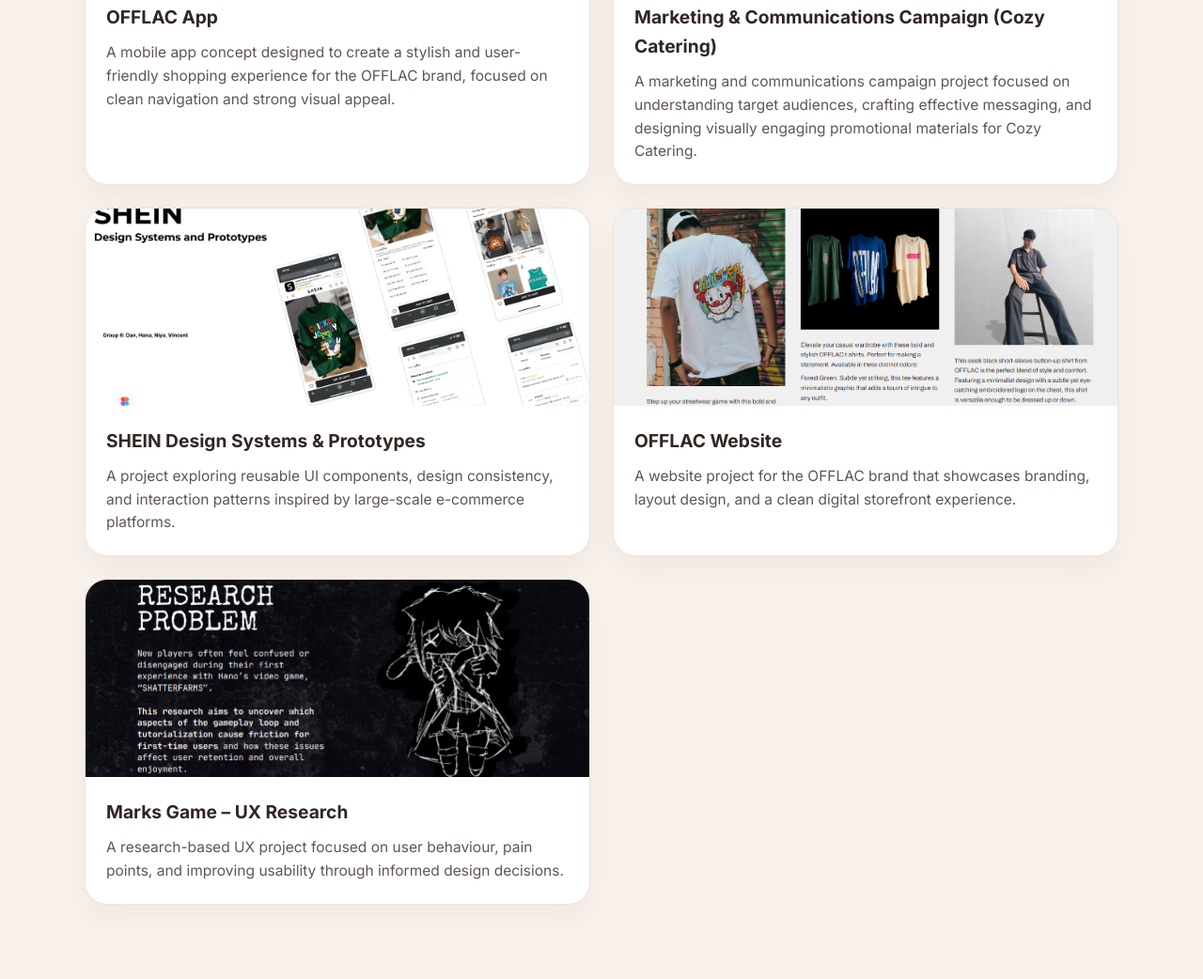
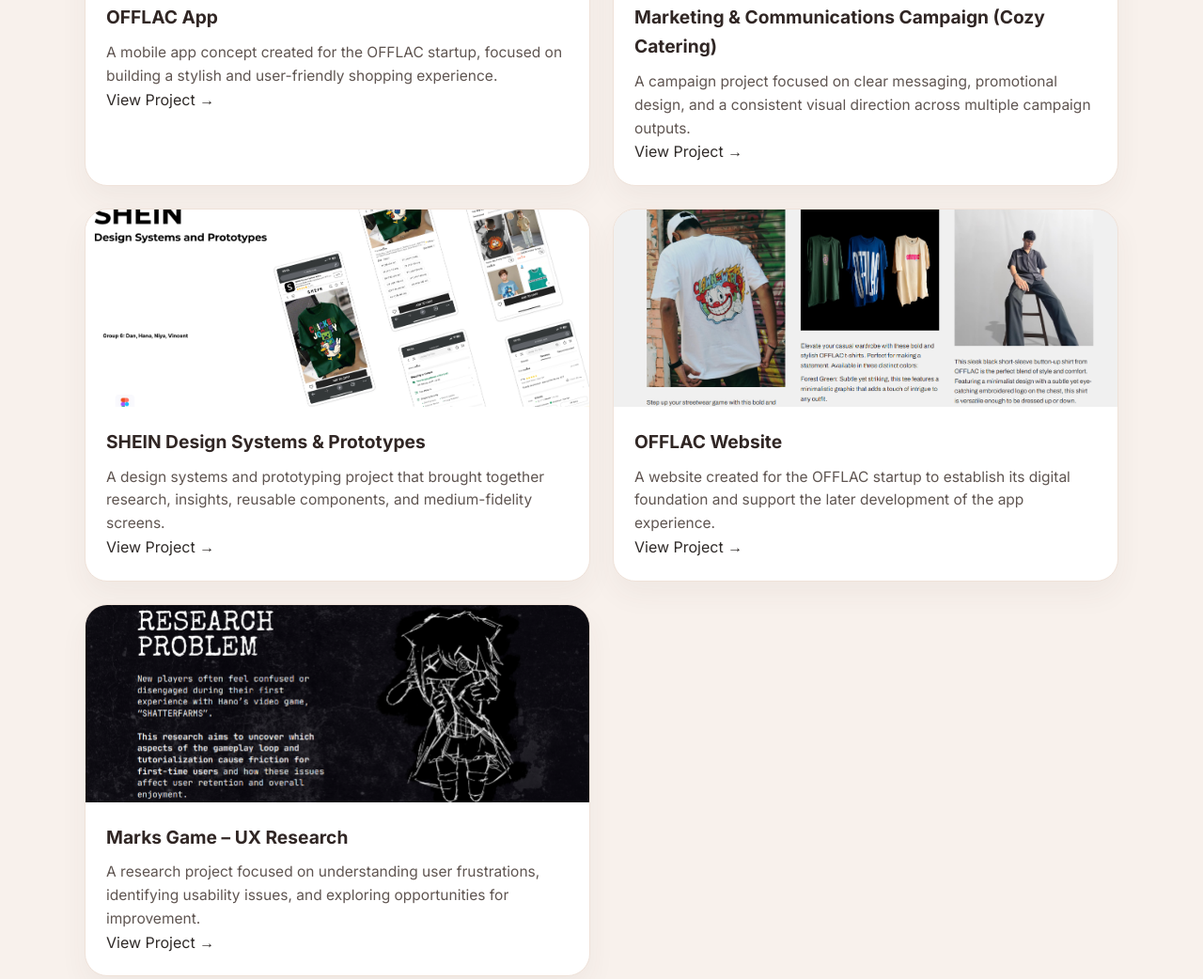
Before and after one commit to niyamaredia/niya-portfolio, a plain HTML site: page index.html in a window 1280 px wide. Shown: the part 1649-2691 px from the top of the page at 94% size. Drawn offline with nearby package versions, Linux system fonts and the light colour scheme.

Commit message:
Update index.html

```diff
--- a/index.html
+++ b/index.html
@@ -77,10 +77,10 @@
             to build experiences that feel both visually engaging and easy to use.
           </p>
           <p>
-            My goal is to continue growing as a designer and create digital products
-            that positively impact people’s lives. Through my projects, I aim to show
-            not only my design skills, but also my ability to think critically, solve
-            problems, and design with care.
+            My portfolio reflects my growth across UX design, visual communication,
+            marketing, and digital experiences. Through my projects, I aim to show
+            not only the final outcome, but also the thinking, strategy, and care
+            behind each solution.
           </p>
         </div>
       </div>
@@ -94,72 +94,75 @@
         </div>
 
         <div class="projects-grid">
-          <article class="project-card">
+          <a href="offlac-app.html" class="project-card">
             <div class="project-image">
               <img src="images/offlac-app.png" alt="OFFLAC App project screenshot" />
             </div>
             <div class="project-content">
               <h3>OFFLAC App</h3>
               <p>
-                A mobile app concept designed to create a stylish and user-friendly
-                shopping experience for the OFFLAC brand, focused on clean navigation
-                and strong visual appeal.
+                A mobile app concept created for the OFFLAC startup, focused on
+                building a stylish and user-friendly shopping experience.
               </p>
+              <span class="view-link">View Project →</span>
             </div>
-          </article>
+          </a>
 
-          <article class="project-card">
+          <a href="cozy-catering.html" class="project-card">
             <div class="project-image">
-              <img src="images/cozy-catering.png" alt="Cozy Catering marketing campaign screenshot" />
+              <img src="images/cozy-catering.png" alt="Cozy Catering campaign screenshot" />
             </div>
             <div class="project-content">
               <h3>Marketing &amp; Communications Campaign (Cozy Catering)</h3>
               <p>
-                A marketing and communications campaign project focused on understanding
-                target audiences, crafting effective messaging, and designing visually
-                engaging promotional materials for Cozy Catering.
+                A campaign project focused on clear messaging, promotional design,
+                and a consistent visual direction across multiple campaign outputs.
               </p>
+              <span class="view-link">View Project →</span>
             </div>
-          </article>
+          </a>
 
-          <article class="project-card">
+          <a href="shein.html" class="project-card">
             <div class="project-image">
               <img src="images/shein.png" alt="SHEIN design systems and prototypes screenshot" />
             </div>
             <div class="project-content">
               <h3>SHEIN Design Systems &amp; Prototypes</h3>
               <p>
-                A project exploring reusable UI components, design consistency, and
-                interaction patterns inspired by large-scale e-commerce platforms.
+                A design systems and prototyping project that brought together
+                research, insights, reusable components, and medium-fidelity screens.
               </p>
+              <span class="view-link">View Project →</span>
             </div>
-          </article>
+          </a>
 
-          <article class="project-card">
+          <a href="offlac-website.html" class="project-card">
             <div class="project-image">
               <img src="images/offlac-website.png" alt="OFFLAC Website project screenshot" />
             </div>
             <div class="project-content">
               <h3>OFFLAC Website</h3>
               <p>
-                A website project for the OFFLAC brand that showcases branding,
-                layout design, and a clean digital storefront experience.
+                A website created for the OFFLAC startup to establish its digital
+                foundation and support the later development of the app experience.
               </p>
+              <span class="view-link">View Project →</span>
             </div>
-          </article>
+          </a>
 
-          <article class="project-card">
+          <a href="marks-game.html" class="project-card">
             <div class="project-image">
               <img src="images/marks-game.png" alt="Marks Game UX research project screenshot" />
             </div>
             <div class="project-content">
               <h3>Marks Game – UX Research</h3>
               <p>
-                A research-based UX project focused on user behaviour, pain points,
-                and improving usability through informed design decisions.
+                A research project focused on understanding user frustrations,
+                identifying usability issues, and exploring opportunities for improvement.
               </p>
+              <span class="view-link">View Project →</span>
             </div>
-          </article>
+          </a>
         </div>
       </div>
     </section>
@@ -180,6 +183,8 @@
           <span>Visual Design</span>
           <span>Design Systems</span>
           <span>Responsive Design</span>
+          <span>Campaign Design</span>
+          <span>Creative Strategy</span>
         </div>
       </div>
     </section>
@@ -193,8 +198,8 @@
 
         <div class="contact-box">
           <p>
-            I’m continuing to grow as a UX designer and build a portfolio that reflects
-            both my creativity and my care for people-centered design.
+            I’m continuing to grow as a designer and build a portfolio that reflects
+            both creativity and thoughtful problem-solving across digital and visual work.
           </p>
           <a class="email-link" href="mailto:niyamaredia0@gmail.com">niyamaredia0@gmail.com</a>
         </div>
```
